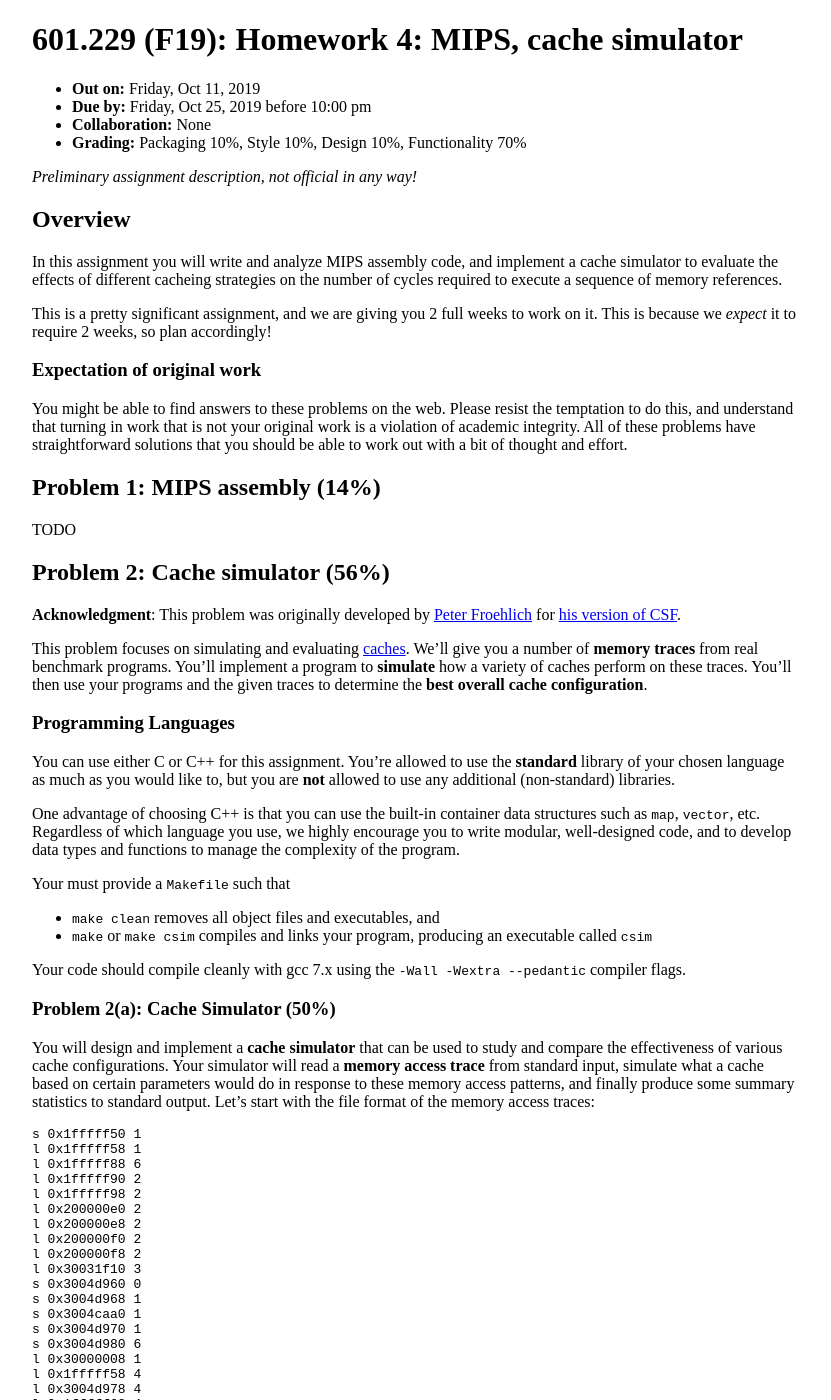
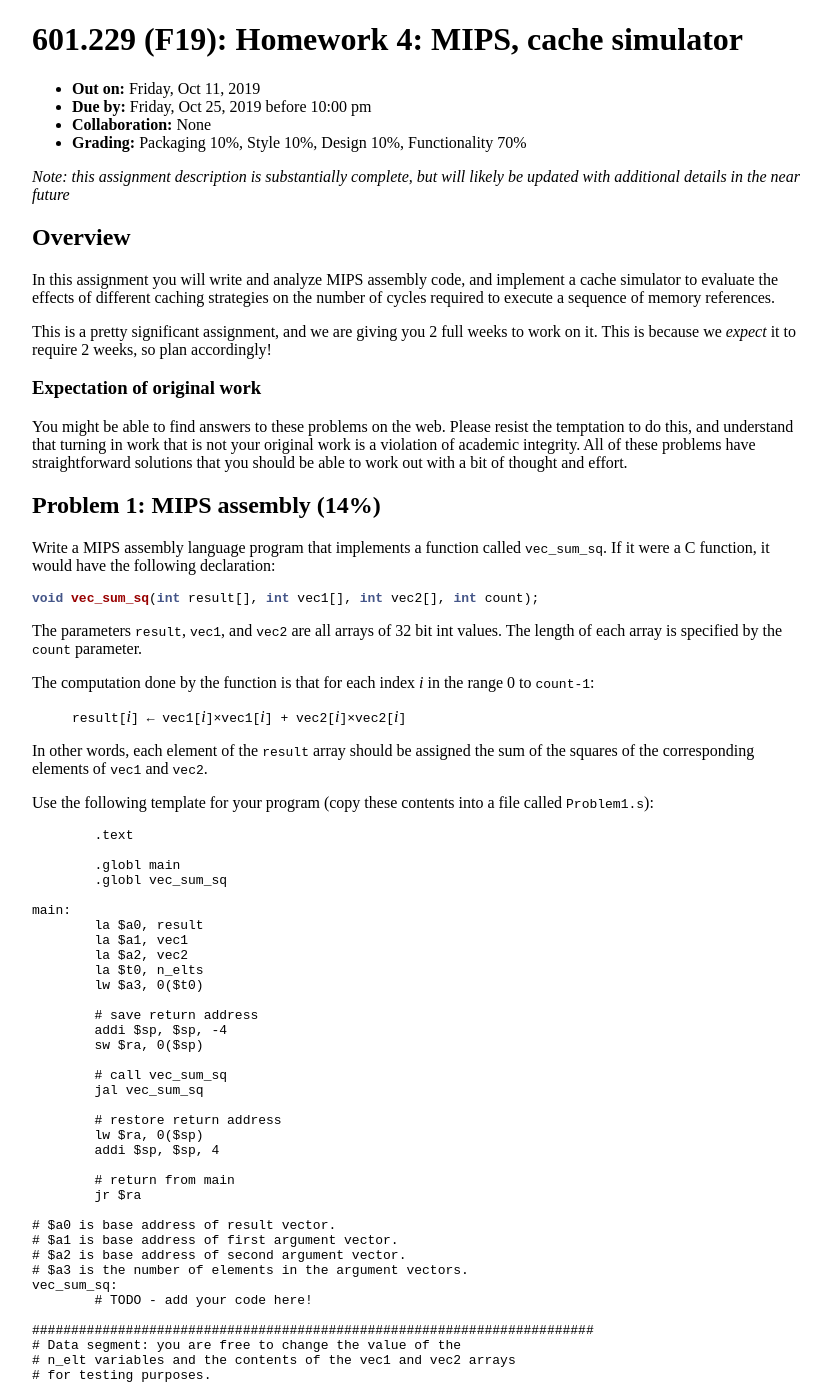
Before and after one commit to jhucsf/fall2019, a Jekyll site: the page built from hw/hw4.md, in a window 1280 px wide and 1400 px high. Shown: the whole window, without its empty margins (224-1055 px from the left). Built offline with Jekyll 4.4.1, drawn with Linux system fonts in a browser that asks for light colours; some of the changed text lies outside the part shown.

Commit message:
MIPS assembly problem

````diff
--- a/hw/hw4.md
+++ b/hw/hw4.md
@@ -8,11 +8,11 @@ title: "Homework 4: MIPS, cache simulator"
 -   **Collaboration:** None
 -   **Grading:** Packaging 10%, Style 10%, Design 10%, Functionality 70%
 
-*Preliminary assignment description, not official in any way!*
+*Note: this assignment description is substantially complete, but will likely be updated with additional details in the near future*
 
 ## Overview
 
-In this assignment you will write and analyze MIPS assembly code, and implement a cache simulator to evaluate the effects of different cacheing strategies on the number of cycles required to execute a sequence of memory references.
+In this assignment you will write and analyze MIPS assembly code, and implement a cache simulator to evaluate the effects of different caching strategies on the number of cycles required to execute a sequence of memory references.
 
 This is a pretty significant assignment, and we are giving you 2 full weeks to work on it.  This is because we *expect* it to require 2 weeks, so plan accordingly!
 
@@ -22,7 +22,82 @@ You might be able to find answers to these problems on the web.  Please resist t
 
 ## Problem 1: MIPS assembly (14%)
 
-TODO
+Write a MIPS assembly language program that implements a function called `vec_sum_sq`.  If it were a C function, it would have the following declaration:
+
+```c
+void vec_sum_sq(int result[], int vec1[], int vec2[], int count);
+```
+
+The parameters `result`, `vec1`, and `vec2` are all arrays of 32 bit int values.  The length of each array is specified by the `count` parameter.
+
+The computation done by the function is that for each index *i* in the range 0 to `count-1`:
+
+> `result[`*i*`] ← vec1[`*i*`]×vec1[`*i*`] + vec2[`*i*`]×vec2[`*i*`]`
+
+In other words, each element of the `result` array should be assigned the sum of the squares of the corresponding elements of `vec1` and `vec2`.
+
+Use the following template for your program (copy these contents into a file called `Problem1.s`):
+
+```
+	.text
+
+	.globl main
+	.globl vec_sum_sq
+
+main:
+	la $a0, result
+	la $a1, vec1
+	la $a2, vec2
+	la $t0, n_elts
+	lw $a3, 0($t0)
+
+	# save return address
+	addi $sp, $sp, -4
+	sw $ra, 0($sp)
+
+	# call vec_sum_sq
+	jal vec_sum_sq
+
+	# restore return address
+	lw $ra, 0($sp)
+	addi $sp, $sp, 4
+
+	# return from main
+	jr $ra
+
+# $a0 is base address of result vector.
+# $a1 is base address of first argument vector.
+# $a2 is base address of second argument vector.
+# $a3 is the number of elements in the argument vectors.
+vec_sum_sq:
+	# TODO - add your code here!
+
+########################################################################
+# Data segment: you are free to change the value of the
+# n_elt variables and the contents of the vec1 and vec2 arrays
+# for testing purposes.
+
+	.data
+result:	.space 10000
+n_elts:	.word 5
+vec1:	.word 1, 2, 3, 4, 5
+vec2:	.word 6, 7, 8, 9, 10
+```
+
+Test code is provided to allow you to test your function.
+When you execute the `main` function provided in the template,
+which uses the provided `n_elts`, `vec1`, and `vec2` variables,
+the first 5 elements of the `result` array should contain the
+values 37, 53, 73, 97, and 125.
+
+### Optimization!
+
+Once you get your `vec_sum_sq` function working, try to optimize it
+to avoid pipeline stalls.  Include a comments in your code indicating
+
+* the rationale for your optimization decisions, such as the
+  order of instructions, and
+* how successful you think you were, and why
 
 ## Problem 2: Cache simulator (56%)
 
@@ -295,7 +370,9 @@ Archive:  hw4.zip
 ```
 
 Your exact output will almost certainly differ, for example, depending on
-how you structured your program for Part 2.
+how you structured your program for Problem 2.
+
+Upload your zipfile to Gradescope as **HW4**.
 
 Grading
 -------
````
